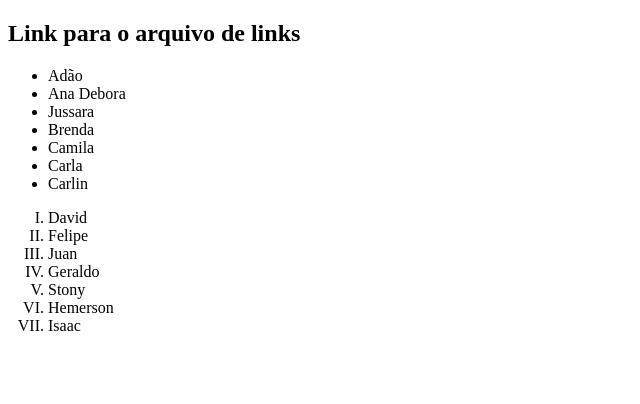
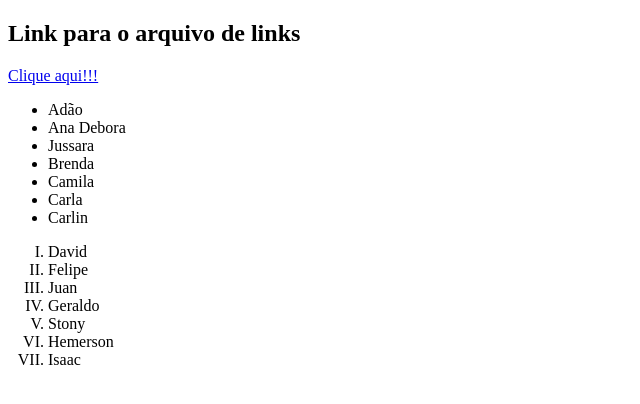
Before and after one commit to Dev-Lucas-Gabriel/HTML, a plain HTML site: page aula10.17/listas.html in a window 1280 px wide. Shown: the whole page, without its empty margins (0-640 px from the left). Drawn offline with Linux system fonts and the light colour scheme.

Commit message:
Commit anterior refeito agora

```diff
--- a/aula10.17/listas.html
+++ b/aula10.17/listas.html
@@ -7,7 +7,7 @@
 </head>
 <body>
     <h2>Link para o arquivo de links</h2>
-    <a href="link.html"></a>
+    <a href="link.html">Clique aqui!!!</a>
     <!-- Lista não ordenada dos alunos de front-end -->
     <ul>
         <li>Adão</li>
```
